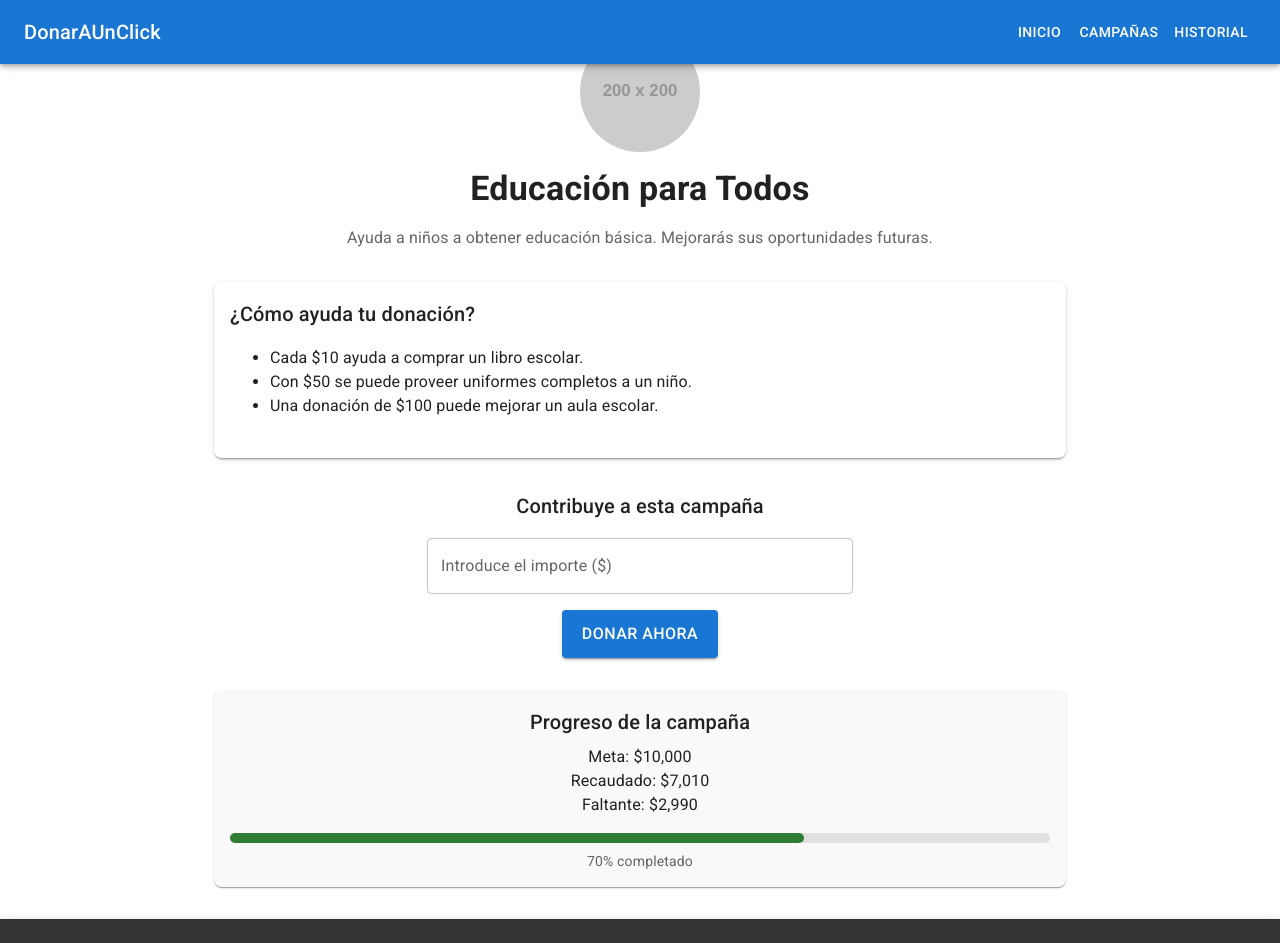
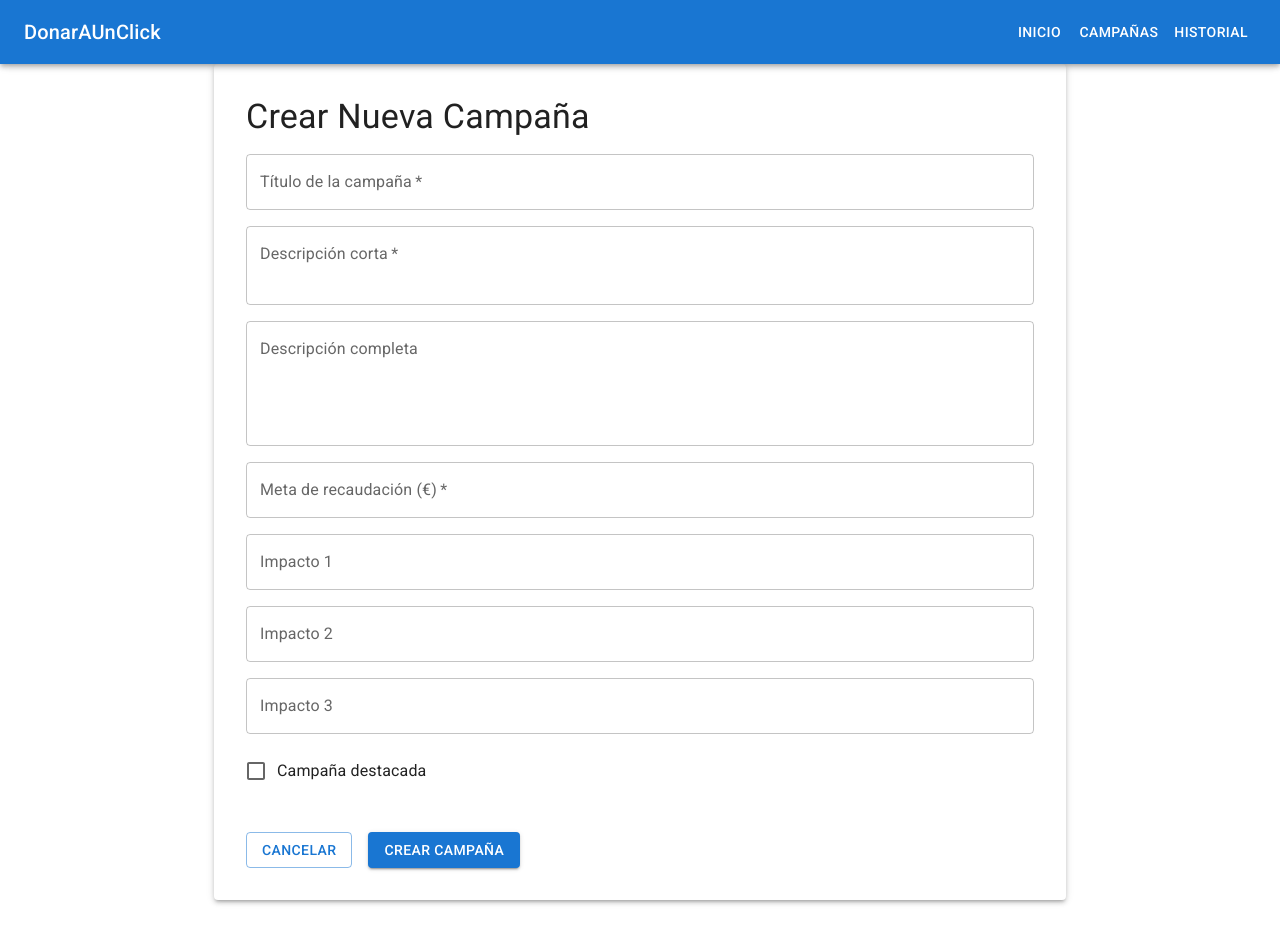
Before and after one commit to kikealcocerdz/practicaT2v2, a React (Vite) app in the folder client/: page /campaigns/create in a window 1280 px wide. Shown: the top 943 px of the page. Built offline with nearby package versions, Linux system fonts and the light colour scheme; a web font is replaced by a local one; what axe-core would draw is missing.

Commit message:
creacion de campañas

```diff
--- a/client/src/App.jsx
+++ b/client/src/App.jsx
@@ -7,6 +7,7 @@ import CampaignDetails from "./pages/CampaignDetails";
 import DonationHistoryPage from "./pages/DonationHistoryPage";
 import CampaignPage from "./pages/CampaignPage";
 import { DonationProvider } from "./context/DonationContext";
+import CreateCampaignPage from "./pages/CreateCampaignPage";
 
 function App() {
   return (
@@ -19,6 +20,7 @@ function App() {
             <Route path="/campaigns/:id" element={<CampaignDetails />} />
             <Route path="/campaigns" element={<CampaignPage />} />
             <Route path="/history" element={<DonationHistoryPage />} />
+            <Route path="/campaigns/create" element={<CreateCampaignPage />} />
           </Routes>
         </Router>
       </ThemeProvider>
--- a/client/src/assets/campaigns.json
+++ b/client/src/assets/campaigns.json
@@ -7,11 +7,11 @@
     "highlighted": true,
     "image": "https://placehold.co/200",
     "impact": [
-      "Cada $10 ayuda a comprar un libro escolar.",
-      "Con $50 se puede proveer uniformes completos a un niño.",
-      "Una donación de $100 puede mejorar un aula escolar."
+      "Cada 10€ ayuda a comprar un libro escolar.",
+      "Con 50€ se puede proveer uniformes completos a un niño.",
+      "Una donación de 100€ puede mejorar un aula escolar."
     ],
-    "raised": 7010,
+    "raised": 7015,
     "goal": 10000
   },
   {
@@ -22,11 +22,11 @@
     "highlighted": true,
     "image": "https://placehold.co/200",
     "impact": [
-      "Con $20 proporcionas una canasta básica.",
-      "Con $50 alimentas a una familia por una semana.",
-      "Con $200 ayudas a establecer un huerto comunitario."
+      "Con 20€ proporcionas una canasta básica.",
+      "Con 250€ financias un curso de salud preventiva para 50 personas en áreas rurales, reduciendo enfermedades evitables.",
+      "Con 1000€ apoyas la creación de un parque nacional."
     ],
-    "raised": 4690,
+    "raised": 4700,
     "goal": 8000
   },
   {
@@ -37,9 +37,9 @@
     "highlighted": true,
     "image": "https://placehold.co/200",
     "impact": [
-      "Con $20 plantas 10 árboles en áreas deforestadas.",
-      "Con $500 financias un programa educativo sobre biodiversidad para 200 niños.",
-      "Con $1000 apoyas la creación de un parque nacional."
+      "Con 20€ plantas 10 árboles en áreas deforestadas.",
+      "Con 500€ financias un programa educativo sobre biodiversidad para 200 niños.",
+      "Con 1000€ apoyas la creación de un parque nacional."
     ],
     "raised": 1000,
     "goal": 5000
@@ -52,9 +52,9 @@
     "highlighted": false,
     "image": "https://placehold.co/200",
     "impact": [
-      "Con $50 proveemos comida y agua a una familia de 4 personas durante una semana.",
-      "Con $200 proporcionamos una tienda de campaña y suministros básicos a una familia en un campamento de refugiados.",
-      "Con $1000 apoyas la creación de un parque nacional."
+      "Con 50€ proveemos comida y agua a una familia de 4 personas durante una semana.",
+      "Con 200€ proporcionamos una tienda de campaña y suministros básicos a una familia en un campamento de refugiados.",
+      "Con 1000€ apoyas la creación de un parque nacional."
     ],
     "raised": 1000,
     "goal": 5000
@@ -67,9 +67,9 @@
     "highlighted": false,
     "image": "https://placehold.co/200",
     "impact": [
-      "Con $75 instalamos un sistema de purificación de agua que beneficiará a 100 personas durante un año.",
-      "Con $500 construimos un pozo comunitario en una zona rural, proporcionando agua limpia a toda una comunidad durante años.",
-      "Con $1000 apoyas la creación de un parque nacional."
+      "Con 75€ instalamos un sistema de purificación de agua que beneficiará a 100 personas durante un año.",
+      "Con 500€ construimos un pozo comunitario en una zona rural, proporcionando agua limpia a toda una comunidad durante años.",
+      "Con 1000€ apoyas la creación de un parque nacional."
     ],
     "raised": 1400,
     "goal": 5000
@@ -82,9 +82,9 @@
     "highlighted": false,
     "image": "https://placehold.co/200",
     "impact": [
-      "Con $80 financiamos un programa de protección infantil para una familia durante un mes.",
-      "Con $300 proporcionamos terapia psicológica y apoyo emocional a 5 niños durante un año.",
-      "Con $1000 apoyas la creación de un parque nacional."
+      "Con 80€ financiamos un programa de protección infantil para una familia durante un mes.",
+      "Con 300€ proporcionamos terapia psicológica y apoyo emocional a 5 niños durante un año.",
+      "Con 1000€ apoyas la creación de un parque nacional."
     ],
     "raised": 2200,
     "goal": 5000
--- a/client/src/components/DonationModal.jsx
+++ /dev/null
@@ -1,67 +0,0 @@
-import React, { useState } from "react";
-import {
-  Dialog,
-  DialogTitle,
-  DialogContent,
-  DialogActions,
-  Button,
-  TextField,
-} from "@mui/material";
-
-function DonationModal({ open, onClose, campaign }) {
-  const [donationAmount, setDonationAmount] = useState("");
-
-  const handleDonate = () => {
-    console.log(
-      `Donación realizada: ${donationAmount}€ a la campaña ${campaign.title}`
-    );
-    alert(
-      `¡Gracias por tu donación de ${donationAmount}€ a ${campaign.title}!`
-    );
-    setDonationAmount("");
-    onClose();
-  };
-
-  return (
-    <Dialog open={open} onClose={onClose}>
-      <DialogTitle sx={{ marginTop: 1 }}>Donar a {campaign?.title}</DialogTitle>
-      <DialogContent>
-        <TextField
-          label="Cantidad a donar (€)"
-          type="number"
-          fullWidth
-          value={donationAmount}
-          onChange={(e) => setDonationAmount(e.target.value)}
-          InputProps={{
-            inputProps: { min: 1 },
-          }}
-          sx={{
-            marginBottom: 1,
-            marginTop: 2,
-          }}
-        />
-      </DialogContent>
-      <DialogActions
-        sx={{
-          paddingBottom: "16px",
-          display: "flex",
-          justifyContent: "center",
-        }}
-      >
-        <Button onClick={onClose} color="secondary">
-          Cancelar
-        </Button>
-        <Button
-          onClick={handleDonate}
-          color="primary"
-          variant="contained"
-          disabled={!donationAmount}
-        >
-          Donar
-        </Button>
-      </DialogActions>
-    </Dialog>
-  );
-}
-
-export default DonationModal;
--- a/client/src/pages/CampaignDetails.jsx
+++ b/client/src/pages/CampaignDetails.jsx
@@ -81,7 +81,7 @@ const CampaignDetails = () => {
 
       addDonation(donationData);
       setModalMessage({
-        text: `¡Gracias por donar $${donationAmount} a ${campaign.title}!`,
+        text: `¡Gracias por donar ${donationAmount}€ a ${campaign.title}!`,
         severity: "success",
       });
       setOpenModal(true);
@@ -99,9 +99,10 @@ const CampaignDetails = () => {
   if (!campaign) return null;
 
   // Calcula el porcentaje de progreso
-  const progressPercentage = Math.round(
-    (campaign.raised / campaign.goal) * 100
-  );
+  const actualPercentage = Math.round((campaign.raised / campaign.goal) * 100);
+
+  // Máximo valor de la barra de progreso a 100
+  const progressBarValue = Math.min(actualPercentage, 100);
 
   return (
     <>
@@ -109,7 +110,7 @@ const CampaignDetails = () => {
       <Container
         maxWidth="md"
         sx={{
-          paddingTop: 4,
+          paddingTop: 10,
           paddingBottom: 4,
           display: "flex",
           flexDirection: "column",
@@ -142,20 +143,41 @@ const CampaignDetails = () => {
         </Box>
 
         {/* Detalles del impacto */}
+        {(campaign.fullDescription ||
+          campaign.impact.some((item) => item !== "")) && (
           <Card sx={{ width: "100%", boxShadow: 2, borderRadius: 2 }}>
             <CardContent>
+              {campaign.fullDescription && (
+                <>
+                  <Typography variant="h6" gutterBottom>
+                    Descripción
+                  </Typography>
+                  <Typography variant="body1" paragraph>
+                    {campaign.fullDescription}
+                  </Typography>
+                </>
+              )}
+
+              {campaign.impact.some((item) => item !== "") && (
+                <>
                   <Typography variant="h6" gutterBottom>
                     ¿Cómo ayuda tu donación?
                   </Typography>
                   <ul>
-              {campaign.impact.map((item, index) => (
+                    {campaign.impact.map(
+                      (item, index) =>
+                        item && (
                           <li key={index}>
                             <Typography variant="body1">{item}</Typography>
                           </li>
-              ))}
+                        )
+                    )}
                   </ul>
+                </>
+              )}
             </CardContent>
           </Card>
+        )}
 
         {/* Formulario de donación */}
         <Box
@@ -171,7 +193,7 @@ const CampaignDetails = () => {
           <Typography variant="h6">Contribuye a esta campaña</Typography>
           <TextField
             type="number"
-            label="Introduce el importe ($)"
+            label="Introduce el importe (€)"
             variant="outlined"
             value={donationAmount}
             onChange={(e) => setDonationAmount(e.target.value)}
@@ -204,9 +226,10 @@ const CampaignDetails = () => {
 
           {/* Información del progreso */}
           <Typography variant="body1" gutterBottom>
-            Meta: ${campaign.goal.toLocaleString()} <br />
-            Recaudado: ${campaign.raised.toLocaleString()} <br />
-            Faltante: ${(campaign.goal - campaign.raised).toLocaleString()}
+            Meta: {campaign.goal.toLocaleString()}€ <br />
+            Recaudado: {campaign.raised.toLocaleString()}€ <br />
+            Faltante:
+            {Math.max(campaign.goal - campaign.raised, 0).toLocaleString()}€
           </Typography>
 
           {/* Barra de progreso accesible */}
@@ -219,7 +242,7 @@ const CampaignDetails = () => {
           >
             <LinearProgress
               variant="determinate"
-              value={progressPercentage}
+              value={progressBarValue}
               sx={{
                 height: 10,
                 borderRadius: 5,
@@ -231,7 +254,7 @@ const CampaignDetails = () => {
               }}
               aria-label="Progreso de la campaña"
               role="progressbar"
-              aria-valuenow={progressPercentage}
+              aria-valuenow={progressBarValue}
               aria-valuemin={0}
               aria-valuemax={100}
             />
@@ -244,7 +267,7 @@ const CampaignDetails = () => {
             sx={{ mt: 1 }}
             aria-live="polite"
           >
-            {progressPercentage}% completado
+            {actualPercentage}% completado
           </Typography>
         </Box>
       </Container>
--- a/client/src/pages/CampaignPage.jsx
+++ b/client/src/pages/CampaignPage.jsx
@@ -2,9 +2,10 @@ import React, { useState } from "react";
 import Navbar from "../components/Navbar";
 import Footer from "../components/Footer";
 import CampaignCard from "../components/CampaignCard";
-import { Container, Typography, Grid, Box } from "@mui/material";
-import DonationModal from "../components/DonationModal";
+import { Container, Typography, Grid, Box, Button } from "@mui/material";
 import campaignsData from "../assets/campaigns.json";
+import AddIcon from "@mui/icons-material/Add";
+import { Link } from "react-router-dom";
 
 function CampaignPage() {
   const [openModal, setOpenModal] = useState(false);
@@ -41,9 +42,27 @@ function CampaignPage() {
             mb: 4,
           }}
         >
-          <Typography variant="h4" component="h2" gutterBottom>
-            Todas las Campañas
-          </Typography>
+          <Box
+            sx={{
+              display: "flex",
+              justifyContent: "space-between",
+              alignItems: "center",
+              mb: 3,
+            }}
+          >
+            <Typography variant="h4" component="h2">
+              Todas las Campañas
+            </Typography>
+            <Button
+              variant="contained"
+              color="primary"
+              startIcon={<AddIcon />}
+              component={Link}
+              to="/campaigns/create"
+            >
+              Crear Nueva Campaña
+            </Button>
+          </Box>
           <Grid
             container
             spacing={4}
@@ -74,13 +93,6 @@ function CampaignPage() {
           </Grid>
         </Container>
       </Box>
-
-      <DonationModal
-        open={openModal}
-        onClose={handleCloseModal}
-        campaign={selectedCampaign}
-      />
-
       <Footer />
     </>
   );
--- /dev/null
+++ b/client/src/pages/CreateCampaignPage.jsx
@@ -0,0 +1,187 @@
+import React, { useState } from "react";
+import { useNavigate } from "react-router-dom";
+import {
+  Container,
+  Typography,
+  TextField,
+  Button,
+  Box,
+  Alert,
+  Paper,
+  FormControl,
+  InputLabel,
+  Select,
+  MenuItem,
+  Checkbox,
+  FormControlLabel,
+} from "@mui/material";
+import Navbar from "../components/Navbar";
+
+function CreateCampaignPage() {
+  const navigate = useNavigate();
+  const [formData, setFormData] = useState({
+    title: "",
+    description: "",
+    fullDescription: "",
+    goal: "",
+    image: "https://placehold.co/200",
+    highlighted: false,
+    impact: ["", "", ""],
+  });
+  const [error, setError] = useState("");
+
+  const handleChange = (e) => {
+    const { name, value, checked } = e.target;
+    setFormData((prev) => ({
+      ...prev,
+      [name]: name === "highlighted" ? checked : value,
+    }));
+  };
+
+  const handleImpactChange = (index, value) => {
+    const newImpact = [...formData.impact];
+    newImpact[index] = value;
+    setFormData((prev) => ({
+      ...prev,
+      impact: newImpact,
+    }));
+  };
+
+  const handleSubmit = async (e) => {
+    e.preventDefault();
+
+    if (!formData.title || !formData.description || !formData.goal) {
+      setError("Por favor, completa todos los campos requeridos");
+      return;
+    }
+
+    if (Number(formData.goal) <= 0) {
+      setError("La meta de recaudación debe ser mayor que 0");
+      return;
+    }
+
+    const newCampaign = {
+      ...formData,
+      id: Date.now(),
+      raised: 0,
+      goal: Number(formData.goal),
+    };
+
+    try {
+      const response = await fetch("http://localhost:3001/api/campaigns", {
+        method: "POST",
+        headers: {
+          "Content-Type": "application/json",
+        },
+        body: JSON.stringify(newCampaign),
+      });
+
+      if (!response.ok) {
+        throw new Error("Error al crear la campaña");
+      }
+
+      navigate("/campaigns");
+    } catch (error) {
+      setError("Error al crear la campaña. Por favor, inténtalo de nuevo.");
+    }
+  };
+
+  return (
+    <>
+      <Navbar />
+      <Container maxWidth="md" sx={{ mt: 8, mb: 4 }}>
+        <Paper elevation={3} sx={{ p: 4 }}>
+          <Typography variant="h4" component="h1" gutterBottom>
+            Crear Nueva Campaña
+          </Typography>
+
+          {error && (
+            <Alert severity="error" sx={{ mb: 2 }}>
+              {error}
+            </Alert>
+          )}
+
+          <Box component="form" onSubmit={handleSubmit} sx={{ mt: 2 }}>
+            <TextField
+              fullWidth
+              label="Título de la campaña"
+              name="title"
+              value={formData.title}
+              onChange={handleChange}
+              required
+              sx={{ mb: 2 }}
+            />
+
+            <TextField
+              fullWidth
+              label="Descripción corta"
+              name="description"
+              value={formData.description}
+              onChange={handleChange}
+              required
+              multiline
+              rows={2}
+              sx={{ mb: 2 }}
+            />
+
+            <TextField
+              fullWidth
+              label="Descripción completa"
+              name="fullDescription"
+              value={formData.fullDescription}
+              onChange={handleChange}
+              multiline
+              rows={4}
+              sx={{ mb: 2 }}
+            />
+
+            <TextField
+              fullWidth
+              label="Meta de recaudación (€)"
+              name="goal"
+              type="number"
+              value={formData.goal}
+              onChange={handleChange}
+              required
+              sx={{ mb: 2 }}
+            />
+
+            {[0, 1, 2].map((index) => (
+              <TextField
+                key={index}
+                fullWidth
+                label={`Impacto ${index + 1}`}
+                value={formData.impact[index]}
+                onChange={(e) => handleImpactChange(index, e.target.value)}
+                sx={{ mb: 2 }}
+              />
+            ))}
+
+            <FormControlLabel
+              control={
+                <Checkbox
+                  checked={formData.highlighted}
+                  onChange={handleChange}
+                  name="highlighted"
+                />
+              }
+              label="Campaña destacada"
+              sx={{ mb: 2 }}
+            />
+
+            <Box sx={{ mt: 3, display: "flex", gap: 2 }}>
+              <Button variant="outlined" onClick={() => navigate("/campaigns")}>
+                Cancelar
+              </Button>
+              <Button type="submit" variant="contained" color="primary">
+                Crear Campaña
+              </Button>
+            </Box>
+          </Box>
+        </Paper>
+      </Container>
+    </>
+  );
+}
+
+export default CreateCampaignPage;
--- a/client/src/pages/DonationHistoryPage.jsx
+++ b/client/src/pages/DonationHistoryPage.jsx
@@ -85,7 +85,7 @@ function DonationHistoryPage() {
                     secondary={
                       <>
                         <Typography component="span" variant="body2">
-                          Monto: ${donation.amount}
+                          Cantidad: {donation.amount}€
                         </Typography>
                         <br />
                         <Typography component="span" variant="body2">
--- a/client/src/pages/Homepage.jsx
+++ b/client/src/pages/Homepage.jsx
@@ -13,7 +13,6 @@ import {
   CardActions,
 } from "@mui/material";
 import Footer from "../components/Footer";
-import DonationModal from "../components/DonationModal"; // Importamos el nuevo componente
 import CampaignCard from "../components/CampaignCard";
 import campaignsData from "../assets/campaigns.json";
 
@@ -213,13 +212,6 @@ function HomePage() {
         </Container>
       </Box>
 
-      {/* Usamos el nuevo componente para el modal */}
-      <DonationModal
-        open={openModal}
-        onClose={handleCloseModal}
-        campaign={selectedCampaign}
-      />
-
       <Footer />
     </>
   );
```
Also changed, not shown: 1 other file (tests, documents, lock files or other folders). Lines whose indentation alone changed are shown as unchanged.
